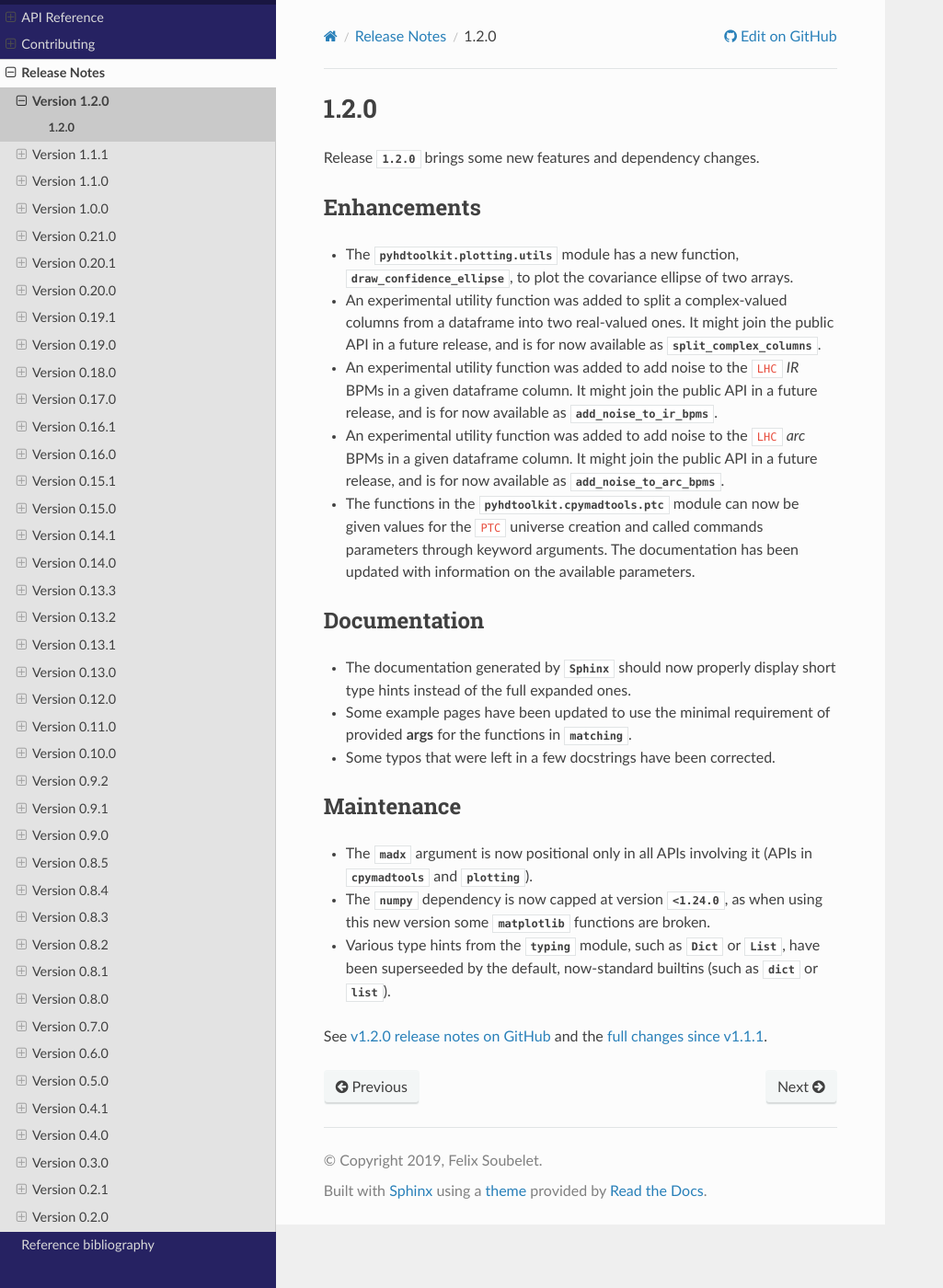
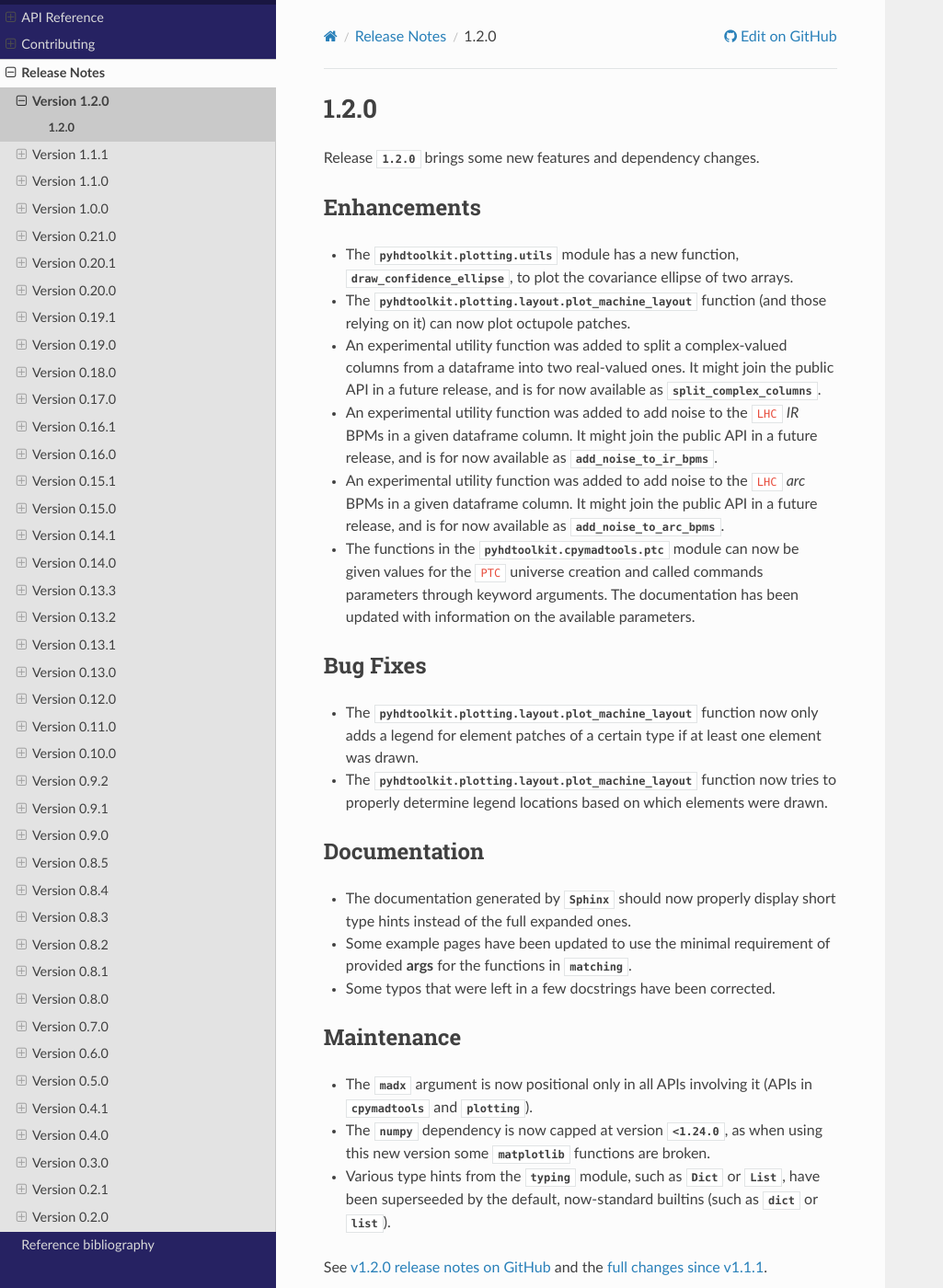
Before and after one commit to fsoubelet/PyhDToolkit, a Sphinx documentation site: the page built from docs/releases/v1.2.0.rst, in a window 1280 px wide and 1400 px high. Shown: the whole window at 92% size, without its empty margins (0-1025 px from the left). Built offline with Sphinx 7.4.7 and the Read the Docs theme 2.0.0, drawn with Linux system fonts in a browser that asks for light colours; pages that are not in the unit, such as notebooks, are missing from menus.

Commit message:
add info to release notes

```diff
--- a/docs/releases/v1.2.0.rst
+++ b/docs/releases/v1.2.0.rst
@@ -9,10 +9,17 @@ Enhancements
 ~~~~~~~~~~~~
 
 * The `pyhdtoolkit.plotting.utils` module has a new function, `~pyhdtoolkit.plotting.utils.draw_confidence_ellipse`, to plot the covariance ellipse of two arrays.
+* The `pyhdtoolkit.plotting.layout.plot_machine_layout` function (and those relying on it) can now plot octupole patches.
 * An experimental utility function was added to split a complex-valued columns from a dataframe into two real-valued ones. It might join the public API in a future release, and is for now available as `~pyhdtoolkit.utils._misc.split_complex_columns`.
 * An experimental utility function was added to add noise to the ``LHC`` *IR* BPMs in a given dataframe column. It might join the public API in a future release, and is for now available as `~pyhdtoolkit.utils._misc.add_noise_to_ir_bpms`.
 * An experimental utility function was added to add noise to the ``LHC`` *arc* BPMs in a given dataframe column. It might join the public API in a future release, and is for now available as `~pyhdtoolkit.utils._misc.add_noise_to_arc_bpms`.
 * The functions in the `pyhdtoolkit.cpymadtools.ptc` module can now be given values for the ``PTC`` universe creation and called commands parameters through keyword arguments. The documentation has been updated with information on the available parameters.
+
+Bug Fixes
+~~~~~~~~~
+
+* The `pyhdtoolkit.plotting.layout.plot_machine_layout` function now only adds a legend for element patches of a certain type if at least one element was drawn.
+* The `pyhdtoolkit.plotting.layout.plot_machine_layout` function now tries to properly determine legend locations based on which elements were drawn.
 
 Documentation
 ~~~~~~~~~~~~~
```
